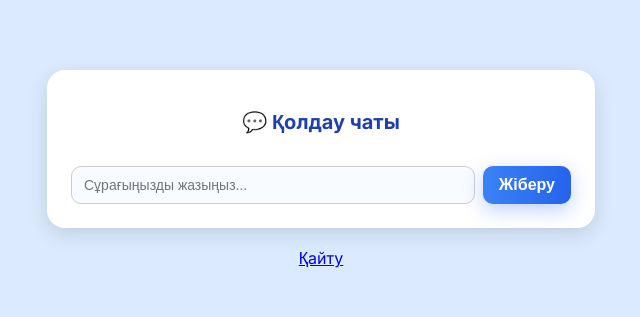
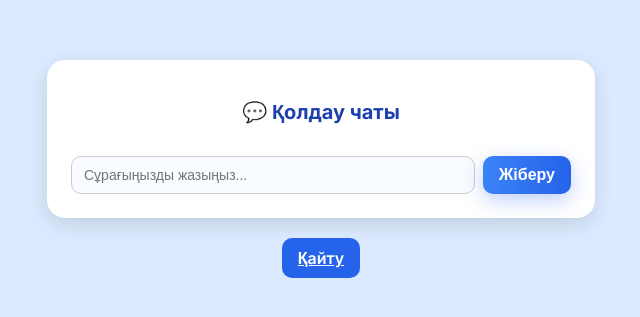
Before and after one commit to Makhhh/finaljobafront, a React (Vite) app: page /support in a window 1280 px wide. Shown: the part 207-524 px from the top of the page, without its empty margins (319-959 px from the left). Built offline with nearby package versions, Linux system fonts and the light colour scheme; sample sign-in values are in the browser's storage.

Commit message:
add link css

```diff
--- a/src/pages/Support.jsx
+++ b/src/pages/Support.jsx
@@ -66,7 +66,7 @@ export default function Support() {
           <button type="submit">Жіберу</button>
         </form>
       </div>
-      <Link to={'/profile'}>
+      <Link className="Kaitu" to={'/profile'}>
            Қайту
      </Link>
     </div>
```
